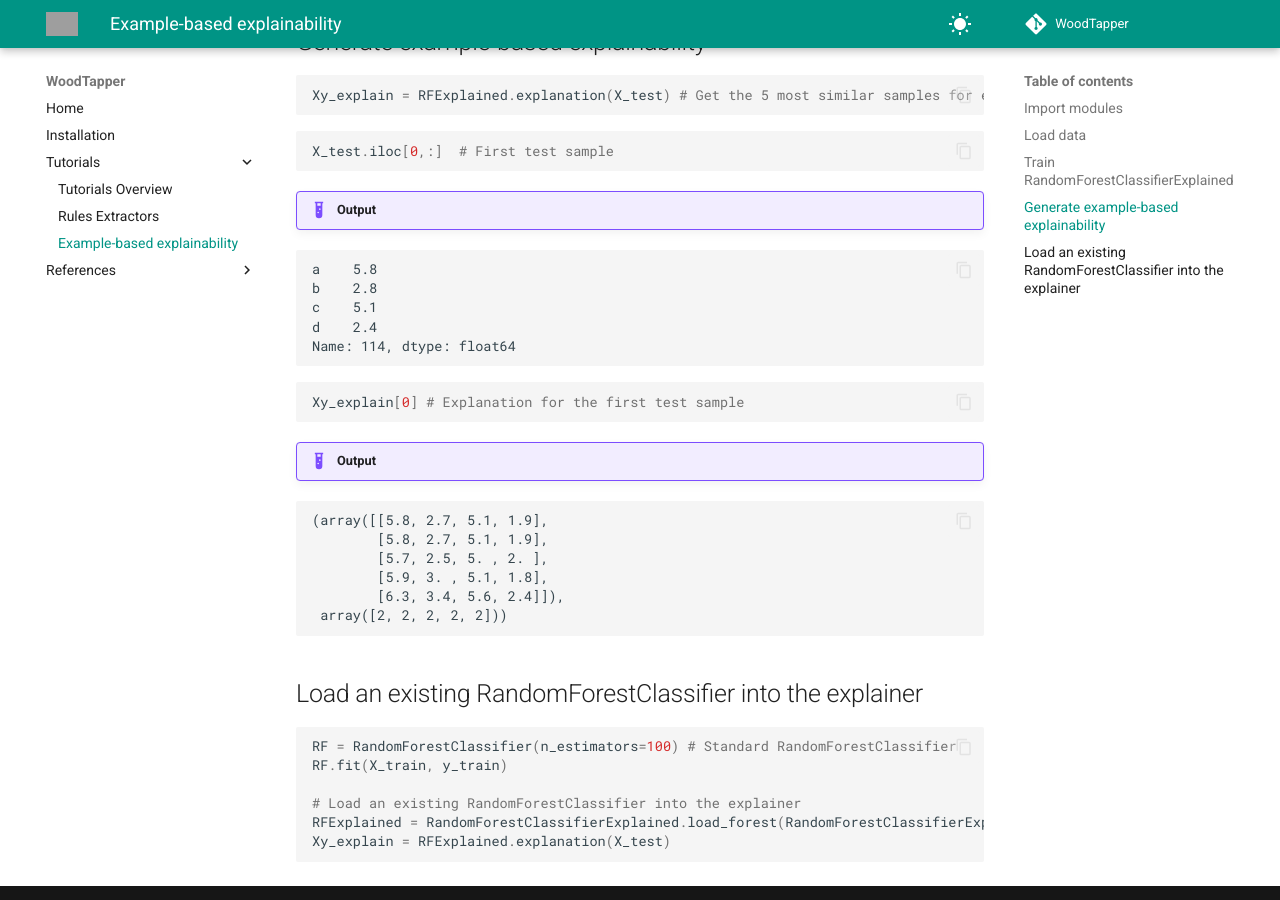
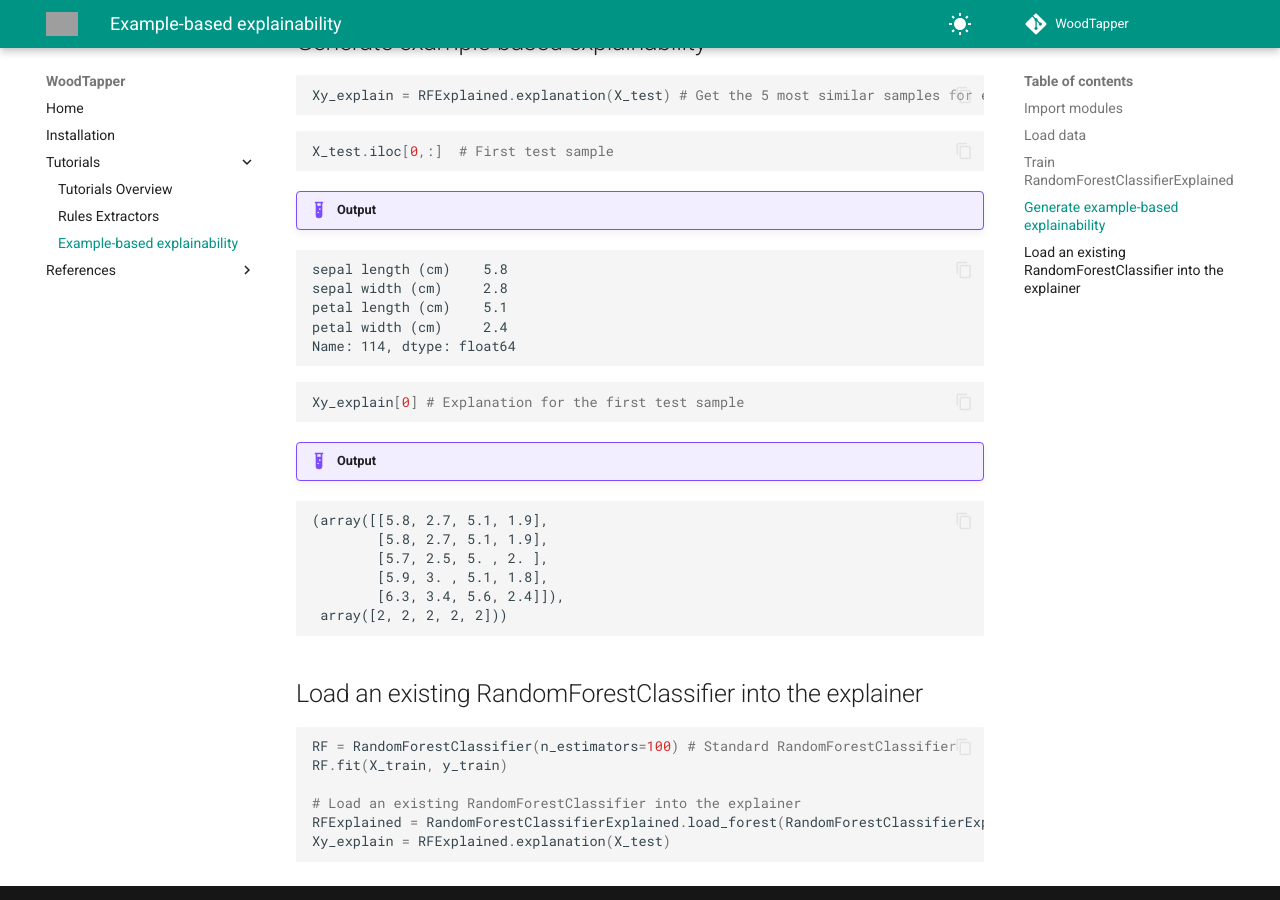
Before and after one commit to artefactory/woodtapper, an MkDocs documentation site: the page built from docs/2_tutorials_example_exp.md, in a window 1280 px wide and 900 px high, scrolled down 897 px. Built offline with MkDocs 1.6.1 and Material for MkDocs 9.7.7, drawn with Linux system fonts in a browser that asks for light colours; comment, search, counter and statistics services are not loaded; grey boxes are pictures that could not be loaded.

Commit message:
fix typos

````diff
--- a/docs/2_tutorials_example_exp.md
+++ b/docs/2_tutorials_example_exp.md
@@ -42,10 +42,10 @@ X_test.iloc[0,:]  # First test sample
 ```
 !!! example "Output"
 ```text
-a    5.8
-b    2.8
-c    5.1
-d    2.4
+sepal length (cm)    5.8
+sepal width (cm)     2.8
+petal length (cm)    5.1
+petal width (cm)     2.4
 Name: 114, dtype: float64
 ```
 
````
Also changed, not shown: docs/1_tutorials.md (+1 -1 lines).
